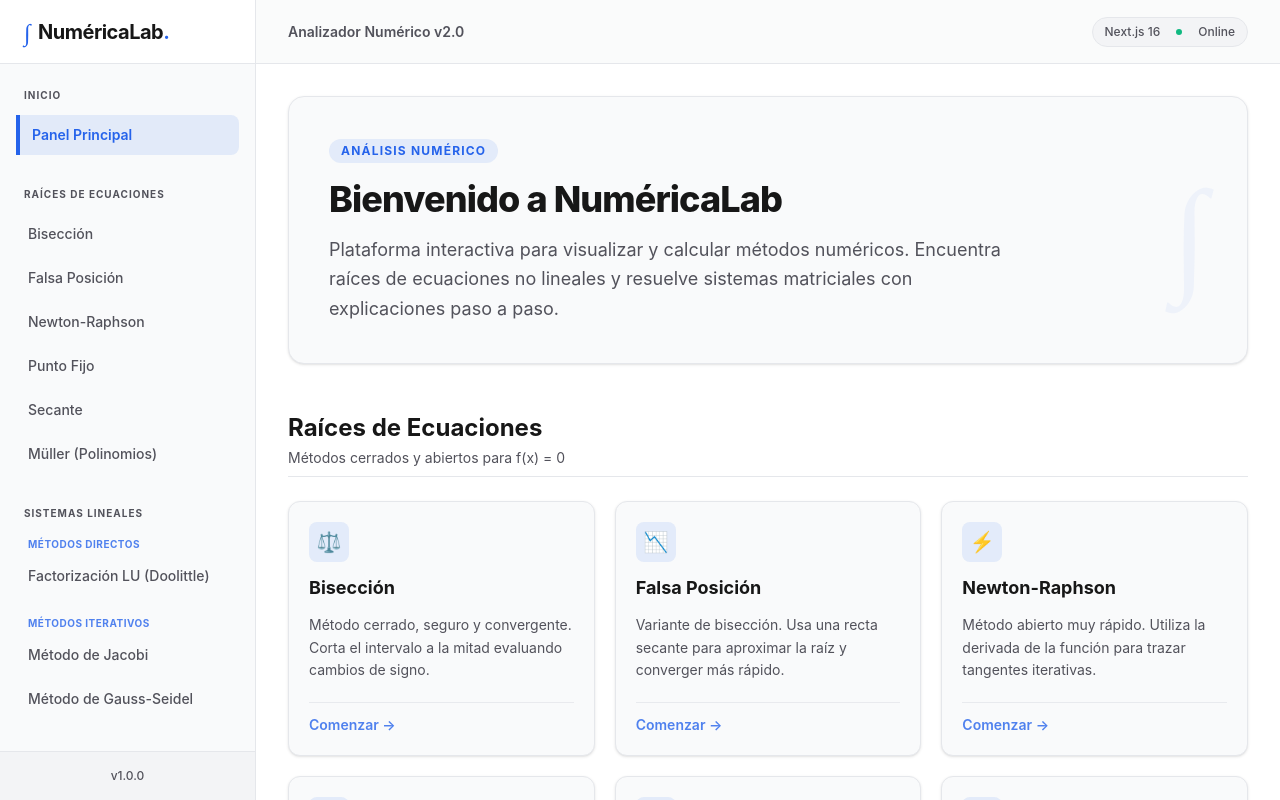
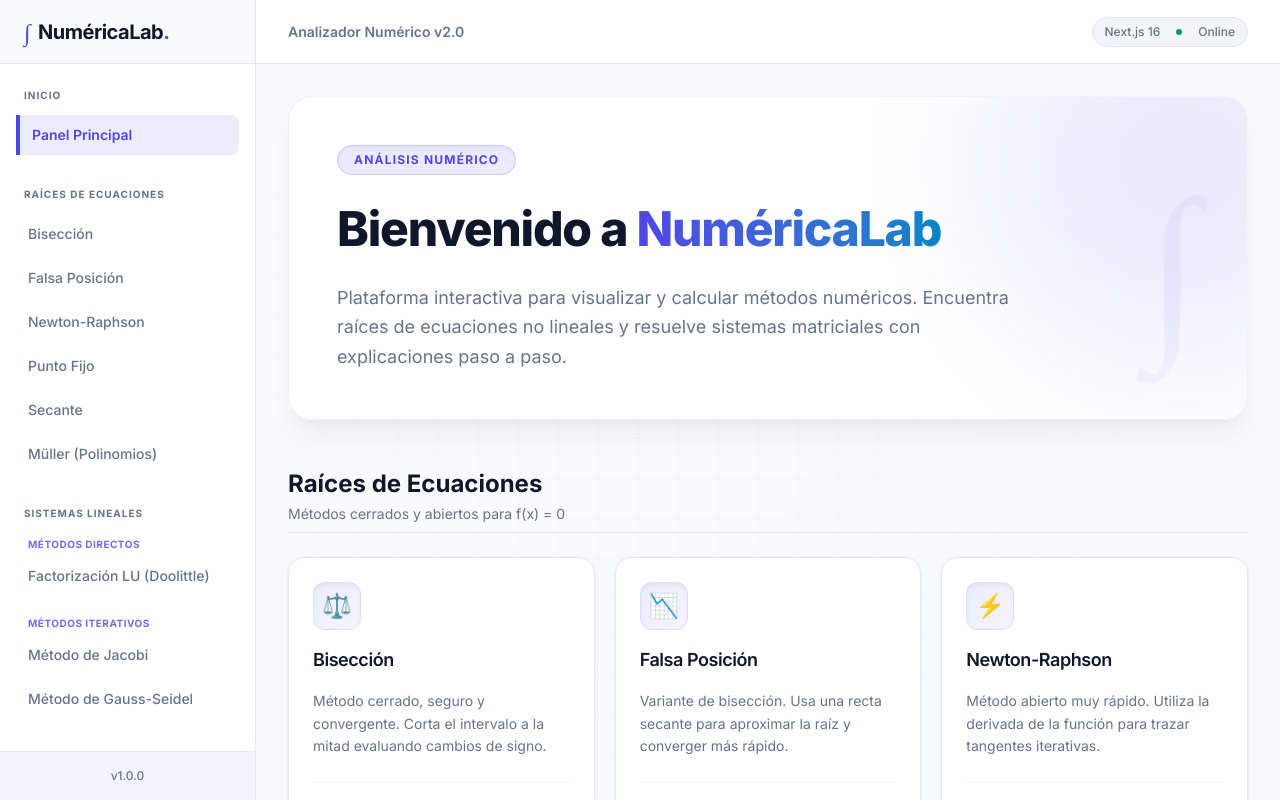
Before and after one commit to LouguiAcostaMedina/NumericaLab, a Next.js app: page / in a window 1280 px wide. Built offline with nearby package versions, Linux system fonts and the light colour scheme.

Commit message:
feat(ui): apply premium UI/UX enhancements and lazy load heavy components

```diff
--- a/app/globals.css
+++ b/app/globals.css
@@ -1,18 +1,4 @@
 @import "tailwindcss";
-
-:root {
-  --background: #ffffff;
-  --surface: #f9fafb;
-  --surface-secondary: #f3f4f6;
-  --border: #e5e7eb;
-  --foreground: #171717;
-  --foreground-muted: #52525b;
-  --primary: #2563eb;
-  --accent: #0ea5e9;
-  --success: #10b981;
-  --error: #ef4444;
-  --warning: #f59e0b;
-}
 
 @theme inline {
   --color-background: var(--background);
@@ -27,24 +13,39 @@
   --color-error: var(--error);
   --color-warning: var(--warning);
 
-  /* Font settings using system fonts */
-  --font-sans: Inter, -apple-system, BlinkMacSystemFont, "Segoe UI", Roboto, "Helvetica Neue", Arial, sans-serif;
-  --font-mono: ui-monospace, SFMono-Regular, Menlo, Monaco, Consolas, "Liberation Mono", "Courier New", monospace;
+  /* Modern fonts */
+  --font-sans: "Inter", "Outfit", -apple-system, BlinkMacSystemFont, "Segoe UI", Roboto, sans-serif;
+  --font-mono: "Fira Code", "JetBrains Mono", ui-monospace, SFMono-Regular, monospace;
 }
 
-@media (prefers-color-scheme: dark) {
+/* Elegant Dark Theme as Default */
+:root {
+  --background: #0b0e14;
+  --surface: #12161e;
+  --surface-secondary: #191e2a;
+  --border: #2a3143;
+  --foreground: #f8fafc;
+  --foreground-muted: #94a3b8;
+  --primary: #6366f1; /* Indigo 500 */
+  --accent: #0ea5e9; /* Light Blue 500 */
+  --success: #10b981;
+  --error: #ef4444;
+  --warning: #f59e0b;
+}
+
+@media (prefers-color-scheme: light) {
   :root {
-    --background: #09090b;
-    --surface: #18181b;
-    --surface-secondary: #27272a;
-    --border: #3f3f46;
-    --foreground: #fafafa;
-    --foreground-muted: #a1a1aa;
-    --primary: #3b82f6;
-    --accent: #38bdf8;
-    --success: #34d399;
-    --error: #f87171;
-    --warning: #fbbf24;
+    --background: #f8fafc;
+    --surface: #ffffff;
+    --surface-secondary: #f1f5f9;
+    --border: #e2e8f0;
+    --foreground: #0f172a;
+    --foreground-muted: #64748b;
+    --primary: #4f46e5;
+    --accent: #0284c7;
+    --success: #059669;
+    --error: #dc2626;
+    --warning: #d97706;
   }
 }
 
@@ -53,3 +54,50 @@
   color: var(--foreground);
   font-family: var(--font-sans);
 }
+
+/* Subtle Math Mesh Background */
+.bg-math-mesh {
+  position: absolute;
+  top: 0;
+  left: 0;
+  right: 0;
+  bottom: 0;
+  z-index: 0;
+  pointer-events: none;
+  background-image:
+    linear-gradient(to right, rgba(255, 255, 255, 0.03) 1px, transparent 1px),
+    linear-gradient(to bottom, rgba(255, 255, 255, 0.03) 1px, transparent 1px);
+  background-size: 40px 40px;
+  animation: mesh-pan 90s linear infinite;
+  mask-image: radial-gradient(circle at center, rgba(0,0,0,1) 0%, rgba(0,0,0,0) 80%);
+  -webkit-mask-image: radial-gradient(circle at center, rgba(0,0,0,1) 0%, rgba(0,0,0,0) 80%);
+}
+
+@media (prefers-color-scheme: light) {
+  .bg-math-mesh {
+    background-image:
+      linear-gradient(to right, rgba(0, 0, 0, 0.03) 1px, transparent 1px),
+      linear-gradient(to bottom, rgba(0, 0, 0, 0.03) 1px, transparent 1px);
+  }
+}
+
+@keyframes mesh-pan {
+  0% { transform: translateY(0) translateX(0); }
+  100% { transform: translateY(-40px) translateX(-40px); }
+}
+
+/* Custom Scrollbar for better UX */
+::-webkit-scrollbar {
+  width: 8px;
+  height: 8px;
+}
+::-webkit-scrollbar-track {
+  background: var(--background);
+}
+::-webkit-scrollbar-thumb {
+  background: var(--border);
+  border-radius: 4px;
+}
+::-webkit-scrollbar-thumb:hover {
+  background: var(--foreground-muted);
+}
--- a/app/layout.tsx
+++ b/app/layout.tsx
@@ -1,6 +1,10 @@
 import type { Metadata } from "next";
+import { Inter, Fira_Code } from "next/font/google";
 import { Sidebar } from "../components/Sidebar";
 import "./globals.css";
+
+const inter = Inter({ subsets: ["latin"], variable: "--font-sans" });
+const firaCode = Fira_Code({ subsets: ["latin"], variable: "--font-mono" });
 
 export const metadata: Metadata = {
   title: "NuméricaLab | Análisis Numérico Web",
@@ -13,8 +17,10 @@
   children: React.ReactNode;
 }) {
   return (
-    <html lang="es" className="h-full antialiased">
-      <body className="h-full bg-background text-foreground font-sans flex flex-col lg:flex-row overflow-hidden">
+    <html lang="es" className={`h-full antialiased ${inter.variable} ${firaCode.variable}`} suppressHydrationWarning>
+      <body className="h-full bg-background text-foreground font-sans flex flex-col lg:flex-row overflow-hidden" suppressHydrationWarning>
+        {/* Subtle background animation */}
+        <div className="bg-math-mesh"></div>
 
         {/* Sidebar Component (Handles both Mobile Header/Drawer and Desktop Sidebar) */}
         <Sidebar />
--- a/app/page.tsx
+++ b/app/page.tsx
@@ -6,19 +6,23 @@
     <div className="space-y-12 animate-fade-in pb-12">
 
       {/* Hero Section */}
-      <section className="bg-surface rounded-2xl p-6 md:p-10 border border-border flex flex-col md:flex-row items-center justify-between gap-8 shadow-sm">
-        <div className="space-y-4 max-w-2xl">
-          <div className="inline-flex items-center gap-2 px-3 py-1 rounded-full bg-primary/10 text-primary text-xs font-bold uppercase tracking-widest">
+      <section className="bg-surface/80 backdrop-blur-md rounded-3xl p-8 md:p-12 border border-border/50 flex flex-col md:flex-row items-center justify-between gap-10 shadow-xl shadow-black/5 relative overflow-hidden">
+
+        {/* Decorative background glow */}
+        <div className="absolute top-0 right-0 w-96 h-96 bg-primary/10 rounded-full blur-3xl translate-x-1/3 -translate-y-1/3 pointer-events-none"></div>
+
+        <div className="space-y-6 max-w-2xl relative z-10">
+          <div className="inline-flex items-center gap-2 px-4 py-1.5 rounded-full bg-primary/10 text-primary text-xs font-bold uppercase tracking-widest border border-primary/20 shadow-inner">
             <span>Análisis Numérico</span>
           </div>
-          <h1 className="text-3xl md:text-4xl font-extrabold tracking-tight text-foreground">
-            Bienvenido a NuméricaLab
+          <h1 className="text-4xl md:text-5xl font-extrabold tracking-tight text-foreground leading-tight">
+            Bienvenido a <span className="text-transparent bg-clip-text bg-gradient-to-r from-primary to-accent">NuméricaLab</span>
           </h1>
           <p className="text-foreground-muted text-base md:text-lg leading-relaxed">
             Plataforma interactiva para visualizar y calcular métodos numéricos. Encuentra raíces de ecuaciones no lineales y resuelve sistemas matriciales con explicaciones paso a paso.
           </p>
         </div>
-        <div className="hidden md:flex text-9xl text-primary/5 select-none font-serif">
+        <div className="hidden md:flex text-[12rem] text-primary/5 select-none font-serif leading-none drop-shadow-sm relative z-10">
           ∫
         </div>
       </section>
--- a/app/polynomials/page.tsx
+++ b/app/polynomials/page.tsx
@@ -2,8 +2,12 @@
 
 import React, { useState, useEffect } from 'react';
 import { PolynomialForm } from '../../components/PolynomialForm';
-import { PolynomialResultsView } from '../../components/PolynomialResultsView';
 import { PolynomialSolver } from '../../core/math/polynomialSolver';
+import dynamic from 'next/dynamic';
+
+const PolynomialResultsView = dynamic(() => import('../../components/PolynomialResultsView').then(mod => mod.PolynomialResultsView), {
+  ssr: false,
+});
 import { IIRFilterAnalyzer } from '../../core/math/iirFilter';
 import { HistoryStorage } from '../../core/utils/historyStorage';
 import { PolynomialSolverResult, IIRFilterStabilityResult } from '../../core/domain/types';
--- a/components/MethodCard.tsx
+++ b/components/MethodCard.tsx
@@ -12,15 +12,15 @@
 export function MethodCard({ title, description, href, icon, isNew, isDisabled }: MethodCardProps) {
   if (isDisabled) {
     return (
-      <div className="bg-surface rounded-xl p-5 border border-border shadow-sm flex flex-col justify-between opacity-60 cursor-not-allowed">
-        <div className="space-y-3">
-          <div className="w-10 h-10 bg-surface-secondary text-foreground-muted rounded-lg flex items-center justify-center text-xl font-bold">
+      <div className="bg-surface/50 backdrop-blur-sm rounded-2xl p-6 border border-border shadow-sm flex flex-col justify-between opacity-50 cursor-not-allowed">
+        <div className="space-y-4">
+          <div className="w-12 h-12 bg-surface-secondary text-foreground-muted rounded-xl flex items-center justify-center text-2xl shadow-inner border border-border">
             {icon}
           </div>
-          <h3 className="text-lg font-bold text-foreground flex items-center gap-2">
+          <h3 className="text-lg font-semibold tracking-tight text-foreground flex items-center gap-2">
             <span>{title}</span>
-            <span className="text-[9px] bg-border text-foreground-muted px-2 py-0.5 rounded-full font-mono uppercase tracking-widest">
-              Pronto
+            <span className="text-[10px] bg-border/50 text-foreground-muted px-2 py-0.5 rounded-full font-mono uppercase tracking-widest border border-border">
+              Próximamente
             </span>
           </h3>
           <p className="text-foreground-muted text-sm leading-relaxed">
@@ -32,16 +32,20 @@
   }
 
   return (
-    <Link href={href} className="group outline-none">
-      <div className="bg-surface rounded-xl p-5 border border-border shadow-sm flex flex-col h-full justify-between hover:shadow-md hover:border-primary/40 hover:-translate-y-1 transition-all duration-200 group-focus-visible:ring-2 group-focus-visible:ring-primary group-focus-visible:ring-offset-2">
-        <div className="space-y-3">
-          <div className="w-10 h-10 bg-primary/10 text-primary rounded-lg flex items-center justify-center text-xl font-bold group-hover:scale-110 transition-transform">
+    <Link href={href} className="group outline-none block h-full">
+      <div className="bg-surface/80 backdrop-blur-md rounded-2xl p-6 border border-border shadow-sm flex flex-col h-full justify-between hover:shadow-lg hover:shadow-primary/5 hover:border-primary/30 hover:-translate-y-1 transition-all duration-300 group-focus-visible:ring-2 group-focus-visible:ring-primary group-focus-visible:ring-offset-2 relative overflow-hidden">
+
+        {/* Glow effect on hover */}
+        <div className="absolute inset-0 bg-gradient-to-br from-primary/5 via-transparent to-transparent opacity-0 group-hover:opacity-100 transition-opacity duration-500"></div>
+
+        <div className="space-y-4 relative z-10">
+          <div className="w-12 h-12 bg-gradient-to-br from-primary/10 to-primary/5 text-primary rounded-xl flex items-center justify-center text-2xl shadow-inner border border-primary/10 group-hover:scale-110 group-hover:shadow-primary/20 transition-all duration-300">
             {icon}
           </div>
-          <h3 className="text-lg font-bold text-foreground flex items-center gap-2 group-hover:text-primary transition-colors">
+          <h3 className="text-lg font-semibold tracking-tight text-foreground flex items-center gap-2 group-hover:text-primary transition-colors">
             <span>{title}</span>
             {isNew && (
-              <span className="text-[9px] bg-primary/20 text-primary px-2 py-0.5 rounded-full font-mono uppercase tracking-widest">
+              <span className="text-[10px] bg-primary/10 text-primary px-2 py-0.5 rounded-full font-mono uppercase tracking-widest border border-primary/20">
                 Nuevo
               </span>
             )}
@@ -50,8 +54,10 @@
             {description}
           </p>
         </div>
-        <div className="mt-5 pt-3 border-t border-border flex items-center justify-between text-primary font-semibold text-sm group-hover:opacity-100 opacity-80 transition-opacity">
-          <span>Comenzar →</span>
+        <div className="mt-6 pt-4 border-t border-border/50 flex items-center justify-between text-primary font-medium text-sm group-hover:opacity-100 opacity-70 transition-opacity relative z-10">
+          <span className="flex items-center gap-1.5">
+            Abrir Calculadora <span className="group-hover:translate-x-1 transition-transform">→</span>
+          </span>
         </div>
       </div>
     </Link>
```
Also changed, not shown: app/bisection/page.tsx (+6 -1 lines), components/ConvergenceChart.tsx (+48 -31 lines), components/MethodForm.tsx (+5 -5 lines), components/ResultsTable.tsx (+17 -16 lines).
